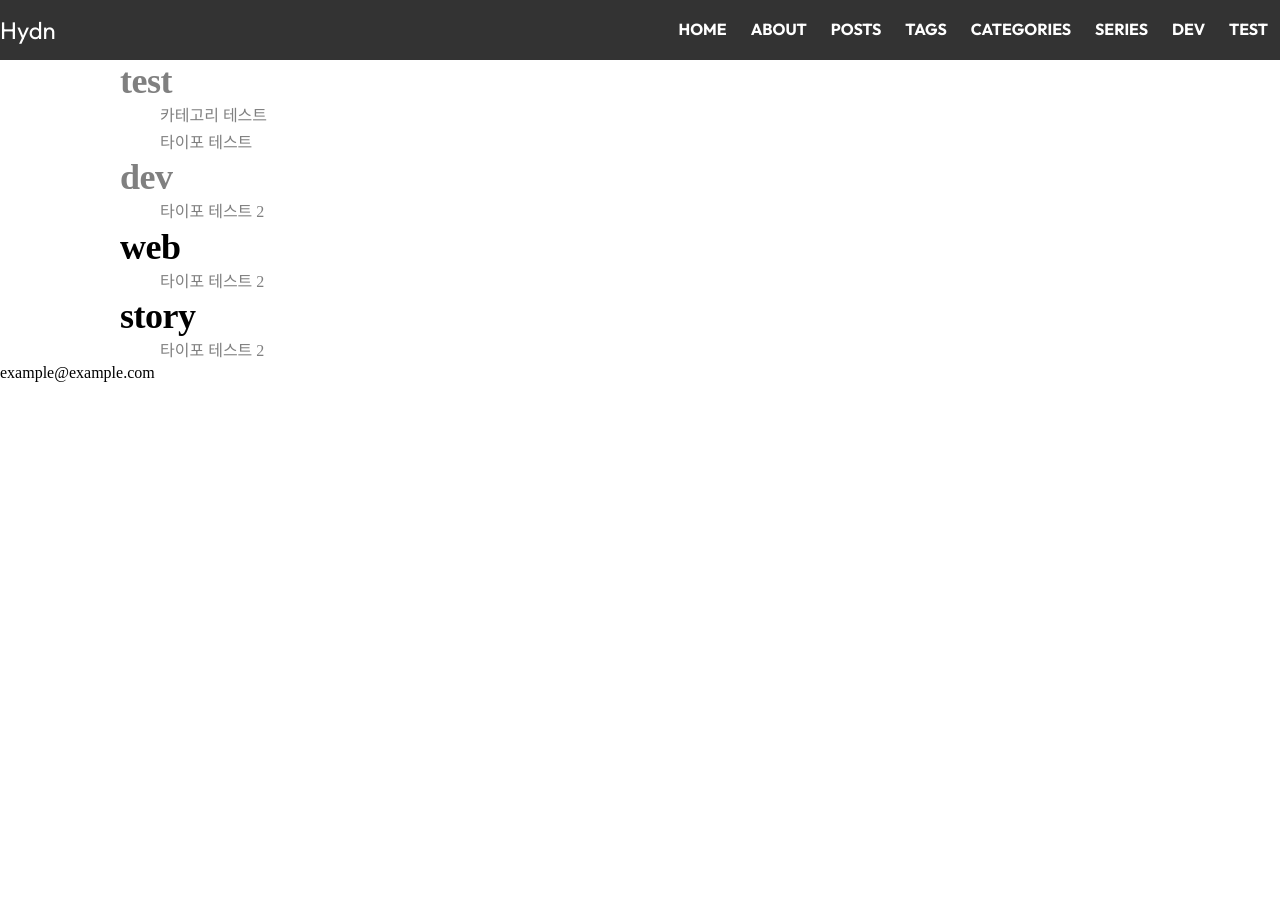
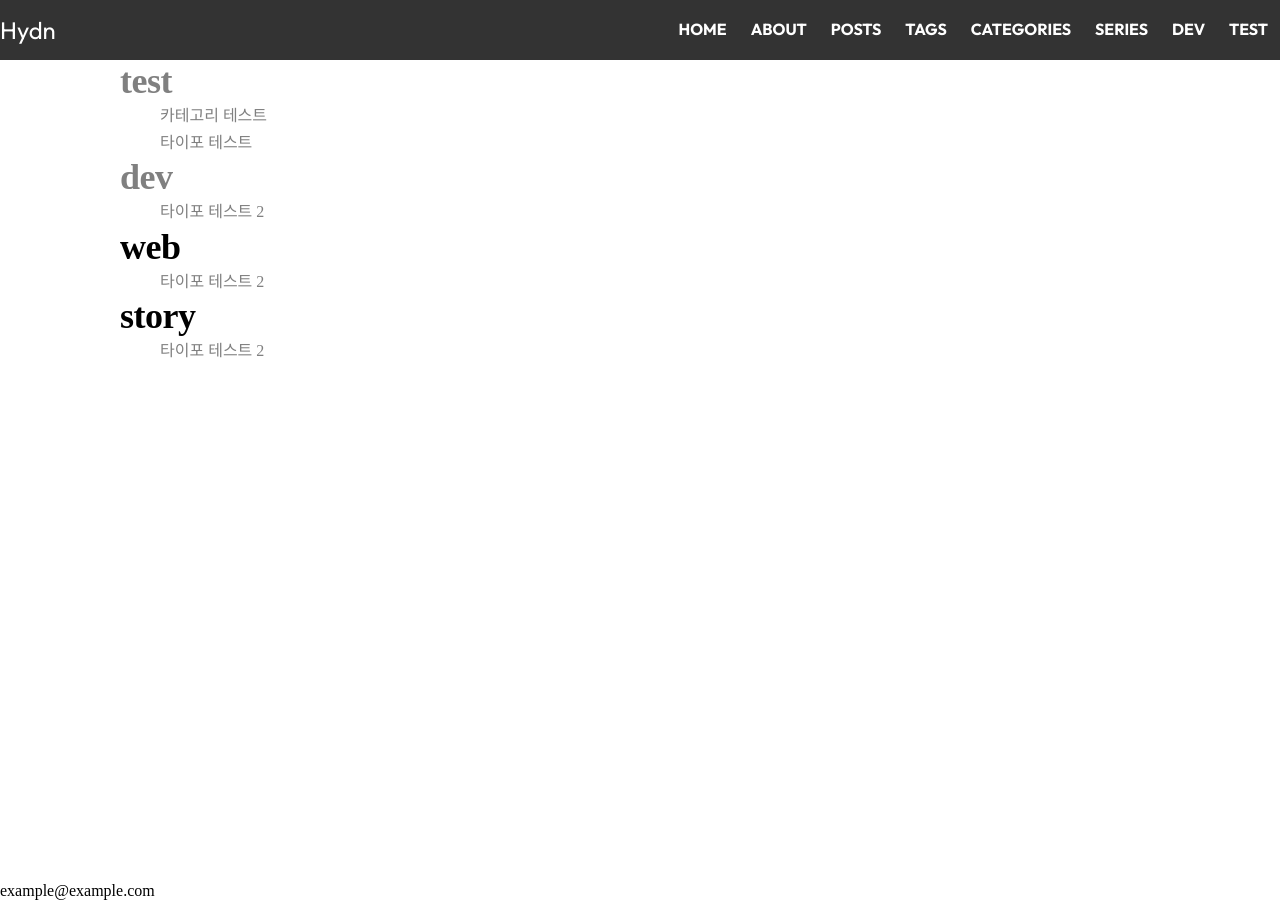
Before and after one commit to CYAN4S/hydn, a Jekyll site: the page built from categorypost.html, in a window 1280 px wide. Built offline with Jekyll 4.4.1, drawn with Linux system fonts in a browser that asks for light colours; some web fonts are replaced.

Commit message:
Add main tag at default

```diff
--- a/_layouts/default.html
+++ b/_layouts/default.html
@@ -24,7 +24,9 @@
   </head>
   <body>
     {% include header.html %}
-    {{ content }}
+    <main>
+      {{ content }}
+    </main>
     {% include footer.html %}
   </body>
 </html>
--- a/_sass/hydn/layout.scss
+++ b/_sass/hydn/layout.scss
@@ -32,3 +32,12 @@
     max-width: $max-width;
   }
 }
+
+body {
+  min-height: 100vh;
+  display: flex;
+  flex-direction: column;
+  main {
+    flex: 1 0 auto;
+  }
+}
```
